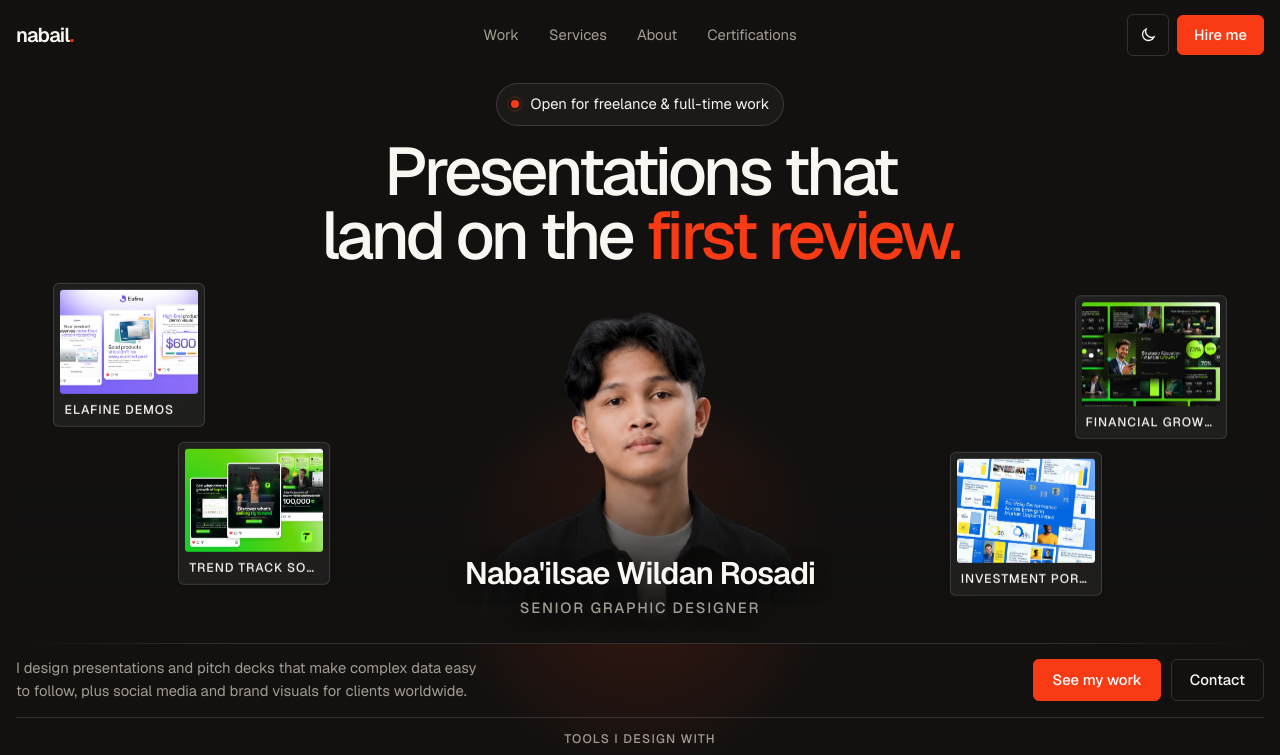
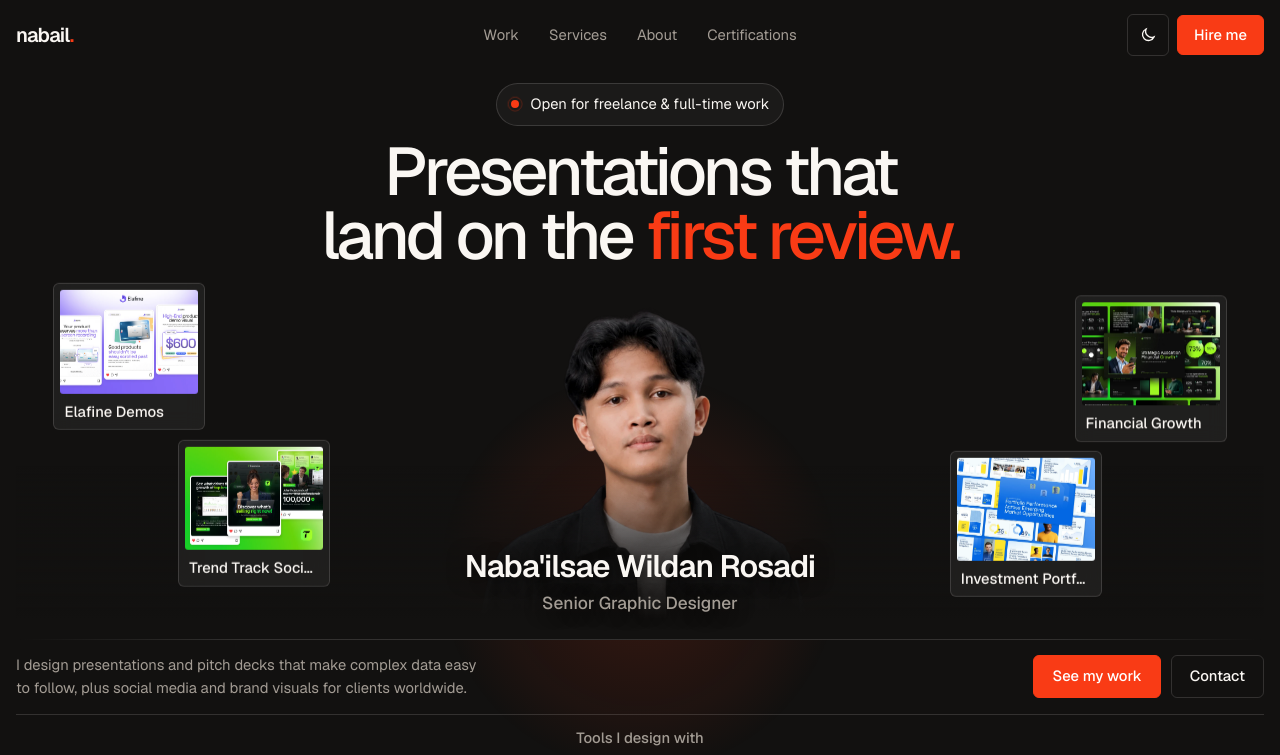
Before and after one commit to xoicstudio-cell/nabailporto2026, a plain HTML site: page index.html in a window 1280 px wide. Shown: the top 755 px of the page. Drawn offline with nearby package versions, Linux system fonts and the light colour scheme.

Commit message:
Hero: no all-caps labels
Co-Authored-By: Claude Opus 5.5 <noreply@anthropic.com>
Claude-Session: https://claude.ai/code/session_01FoYhufv1LCZrT8BtWF8f5F

```diff
--- a/index.html
+++ b/index.html
@@ -166,6 +166,12 @@ button { font: inherit; color: inherit; }
   .hero-foot { padding-block: clamp(12px, 1.8vh, 20px); }
   .logos { padding-block: clamp(10px, 1.6vh, 16px) clamp(12px, 2vh, 22px); gap: clamp(8px, 1.2vh, 12px); }
 }
+
+/* hero: no all-caps text */
+.hero .me-tag span, .hero .fchip span, .hero .logos .label { text-transform: none; letter-spacing: 0; }
+.hero .me-tag span { font-size: var(--t-base); }
+.hero .fchip span { font-size: var(--t-sm); }
+.hero .logos .label { font-size: var(--t-sm); }
 
 /* all-work view: the dark band shrinks to just the menu */
 .top.compact { height: auto !important; min-height: 0 !important; max-height: none !important; }
```
